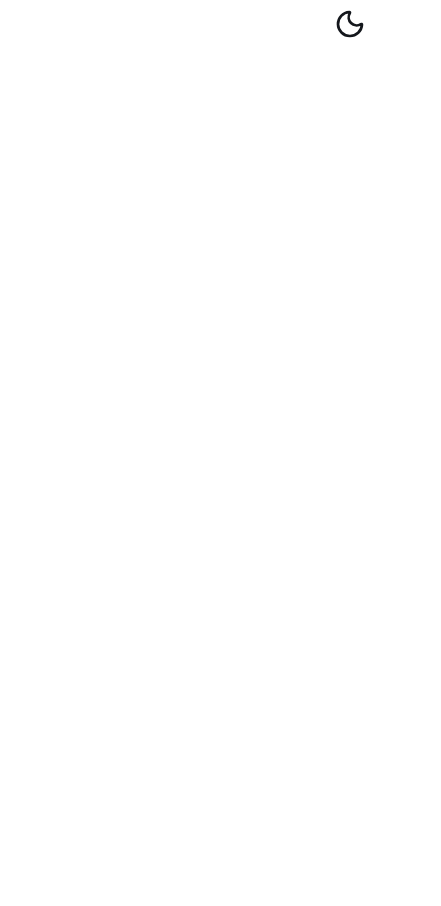
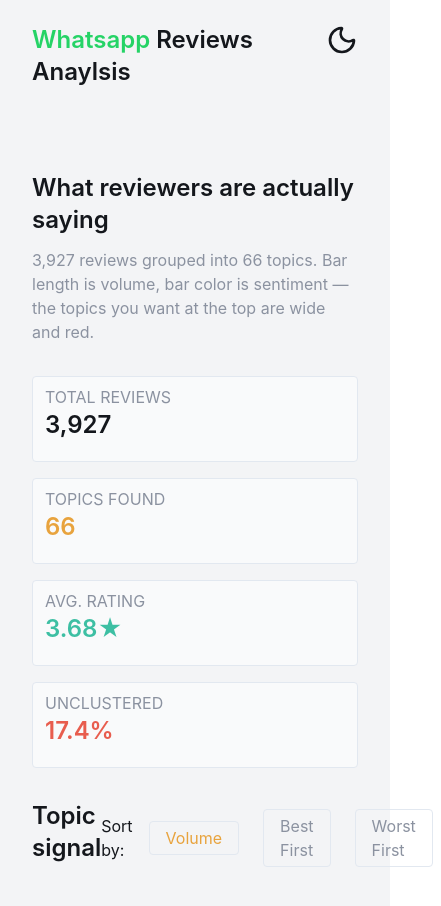
Before and after one commit to RalphSaridar369/whatsapp-reviews-insights, a React (Vite) app in the folder app/: page / in a window 390 px wide. Shown: the top 906 px of the page, 441 px wide, since content can reach past the window. Before the commit the page ends 844 px from the top, so only its background shows below. Built offline with nearby package versions, Linux system fonts and the light colour scheme.

Commit message:
Home Page: done with cards, working on cluster list

```diff
--- a/app/src/App.tsx
+++ b/app/src/App.tsx
@@ -1,14 +1,44 @@
+import ClustersList from './components/ClustersList.tsx';
 import Header from './components/Header.tsx';
+import HomeCard from './components/HomeCard.tsx';
+
+const cards = [
+  {
+    title:"TOTAL REVIEWS",
+    subtitle:"3,927",
+  },
+  {
+    title:"TOPICS FOUND",
+    subtitle:"66",
+    subtitleColor:'text-avg'
+  },
+  {
+    title:"AVG. RATING",
+    subtitle:"3.68★",
+    subtitleColor:"text-good"
+  },
+  {
+    title:"UNCLUSTERED",
+    subtitle:"17.4%",
+    subtitleColor:"text-bad"
+  },
+]
 
 function App() {
   return (
-    <div className='h-screen bg-background text-text'>
+    <div className='min-h-screen bg-background text-text py-4 px-2'>
       <Header />
-      <section id="center">
+      <section className='flex flex-col max-w-6xl mx-auto px-6 py-16'>
+        <div>
+          <h2>What reviewers are actually saying</h2>
+          <p className='text-gray'>3,927 reviews grouped into 66 topics. Bar length is volume, bar color is sentiment — the topics you want at the top are wide and red.</p>
+        </div>
+
+        <div className='grid grid-cols-1 sm:grid-cols-2  md:grid-cols-4 gap-4 my-8'>
+          {cards.map((item,index)=><HomeCard {...item} key={index}/>)}
+        </div>
+        <ClustersList />
       </section>
-
-      <div className="ticks"></div>
-      <section id="spacer"></section>
     </div>
   )
 }
--- /dev/null
+++ b/app/src/components/ClustersList.tsx
@@ -0,0 +1,22 @@
+import { useState } from "react"
+
+const ClustersList = () => {
+
+  const [sortValue,setSortValue] = useState(0)
+
+  return (
+    <div className="flex flex-col">
+        <div className="flex flex-row justify-between">
+            <h2>Topic signal</h2>
+            <div className="flex flex-row gap-2 items-center">
+                <p>Sort by:</p>
+                <div onClick={()=>setSortValue(0)} className={`${sortValue === 0 ? "text-avg":"text-gray"} border py-1 px-4 mx-2 hover:cursor-pointer`}>Volume</div>
+                <div onClick={()=>setSortValue(1)} className={`${sortValue === 1 ? "text-avg":"text-gray"} border py-1 px-4 mx-2 hover:cursor-pointer`}>Best First</div>
+                <div onClick={()=>setSortValue(2)} className={`${sortValue === 2 ? "text-avg":"text-gray"} border py-1 px-4 mx-2 hover:cursor-pointer`}>Worst First</div>
+            </div>
+        </div>
+    </div>
+  )
+}
+
+export default ClustersList
--- a/app/src/components/Header.tsx
+++ b/app/src/components/Header.tsx
@@ -1,12 +1,19 @@
 import { useTheme } from "../context/ThemeContext";
-import { Moon, Sun} from "lucide-react";
+import { Moon, Sun } from "lucide-react";
 
 const Header = () => {
   const { theme, toggleTheme } = useTheme();
   return (
-    <div className="py-2 px-6 flex justify-end">
+    <div className="py-2 px-6 flex justify-between">
+      <div>
+        <h2><span style={{color:'#25D366'}}>Whatsapp</span> Reviews Anaylsis</h2>
+      </div>
       <div className="cursor-pointer" onClick={toggleTheme}>
-        {theme === 'light' ? <Moon className="text-text" size={32}/> : <Sun className="text-text" size={32}/>}
+        {theme === "light" ? (
+          <Moon className="text-text" size={32} />
+        ) : (
+          <Sun className="text-text" size={32} />
+        )}
       </div>
     </div>
   );
--- /dev/null
+++ b/app/src/components/HomeCard.tsx
@@ -0,0 +1,10 @@
+const HomeCard = ({title, subtitle, subtitleColor}:{title:string, subtitle:string, subtitleColor?:string}) => {
+  return (
+    <div className="bg-cd-background flex-1 py-2 px-3 border flex flex-col">
+      <p className="text-gray">{title}</p>
+      <h2 className={subtitleColor ?? "text-text"}>{subtitle}</h2>
+    </div>
+  );
+};
+
+export default HomeCard;
--- a/app/src/index.css
+++ b/app/src/index.css
@@ -1,20 +1,50 @@
 @import "tailwindcss";
 
 :root {
-  --background:#FFFFFF;
+  --background:#F3F4F6;
   --text:#14171C;
+  --gray: #8B92A0;
+  --card-background: #F9FAFB;
+  --card-background-border: #E2E8F0;
 
-  @media (max-width: 1024px) {
-    font-size: 16px;
+  --good:#3DBFA3;
+  --avg:#E8A33D;
+  --bad: #E85D4E;
+}
+
+@layer base {
+  h1 {
+    @apply text-4xl font-bold mb-4;
   }
+  h2 {
+    @apply text-2xl font-semibold mb-3;
+  }
+  /* h3 {
+    @apply text-xl font-medium mb-2;
+  } */
 }
 
 .dark {
   --background: #14171C;
-  --text:#FFFFFF;
+  --text:#F3F4F6;
+  --card-background:#1C2128;
+  --card-background-border:#2E3440;
+}
+
+.border {
+  border-width: 1px;
+  border-radius: 4px;
+  border-color: var(--card-background-border)
 }
 
 @theme inline{
   --color-background: var(--background);
-  --color-text: var(--text)
+  --color-text: var(--text);
+  --color-gray: var(--gray);
+  --color-cd-background:var(--card-background);
+  --color-cd-background-border:var(--card-background-border);
+
+  --color-good:var(--good);
+  --color-avg:var(--avg);
+  --color-bad: var(--bad);
 }
```
